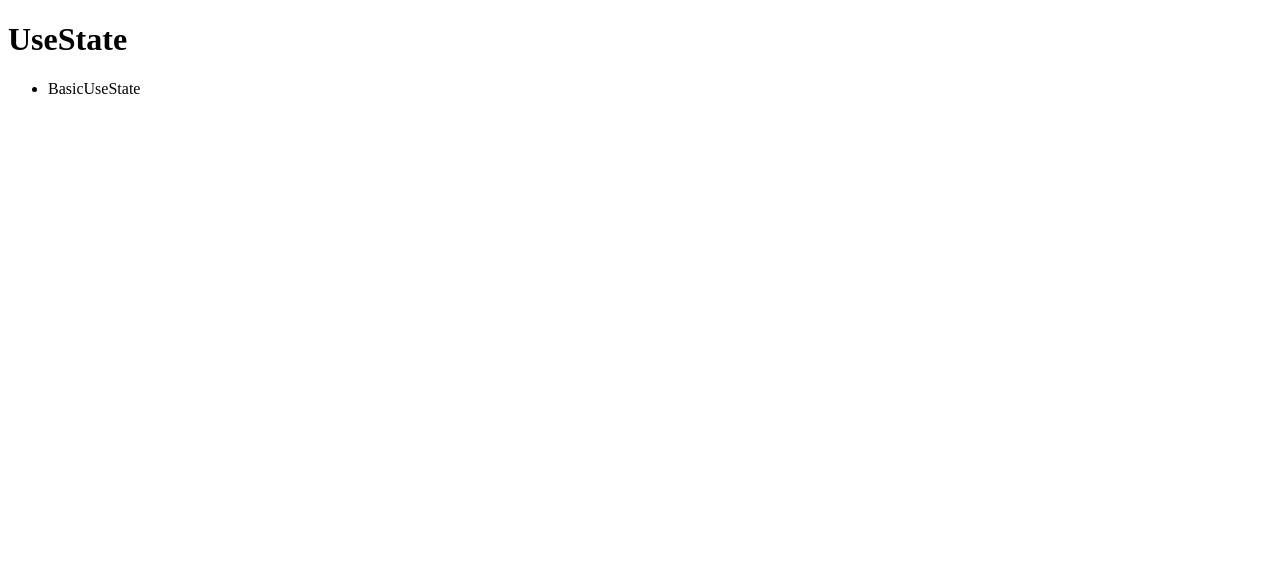
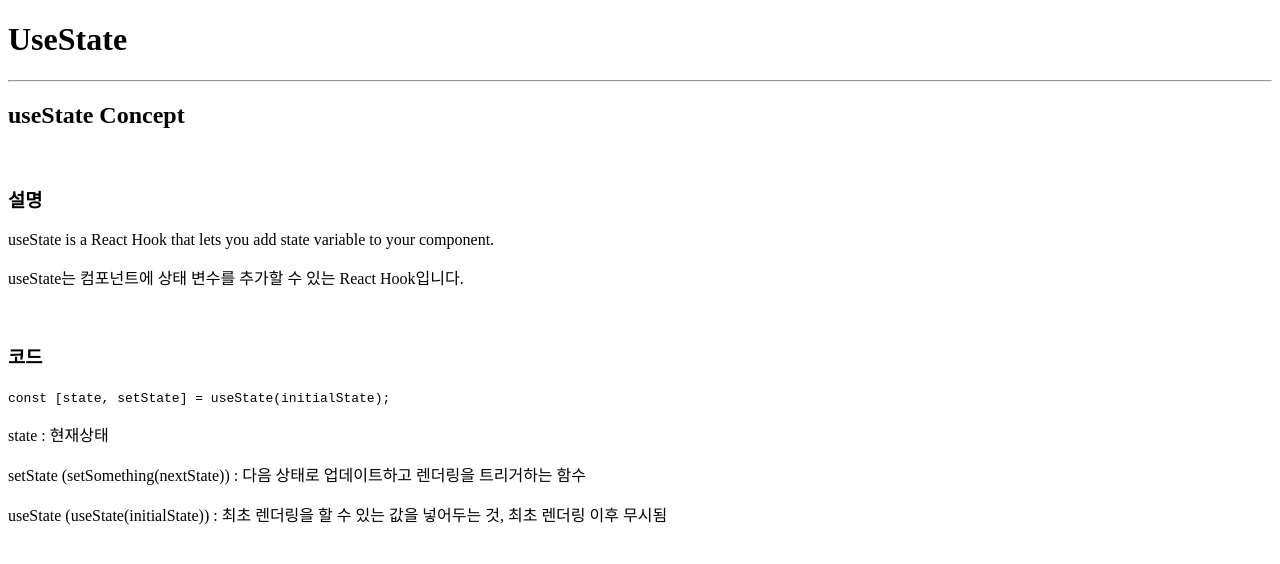
Before and after one commit to oowtl/my-react-concept, a React (Create React App) app: page /useState in a window 1280 px wide. Shown: the top 564 px of the page. Built offline with nearby package versions, Linux system fonts and the light colour scheme.

Commit message:
feat: Add useState Concept page
- useState 의 기본 개념

```diff
--- a/src/components/UseStateComponents/BasicUseState.jsx
+++ /dev/null
@@ -1,33 +0,0 @@
-import { React, useState } from "react";
-
-export default function BasicUseState() {
-  const [age, setAge] = useState(30);
-  // age = 현재 상태
-  // setAge = 상태 변경 함수
-  // useState(initialState) = 초기 상태 설정
-  const [name, setName] = useState("Developer");
-
-  const handleClickAddAge = (e) => {
-    e.preventDefault();
-    setAge((a) => age + 1); // 상태 변경 함수
-  };
-
-  const handleChangeName = (e) => {
-    e.preventDefault();
-    setName(e.target.value); // 상태 변경 함수
-  };
-
-  return (
-    <div>
-      <h2>Basic UseState</h2>
-
-      <h3>Number</h3>
-      <h4>Age : {age}</h4>
-      <button onClick={handleClickAddAge}>Add Age</button>
-
-      <h3>String</h3>
-      <h4>Name : {name}</h4>
-      <input type="text" onChange={handleChangeName} value={name}/>
-    </div>
-  );
-}
--- /dev/null
+++ b/src/pages/useState/ConceptUseStatePage.jsx
@@ -0,0 +1,21 @@
+import React from 'react'
+
+export default function ConceptUseStatePage() {
+  return (
+    <div>
+      <h2>useState Concept</h2>
+      <br />
+      <h3>설명</h3>
+      <p>useState is a React Hook that lets you add state variable to your component.</p>
+      <p>useState는 컴포넌트에 상태 변수를 추가할 수 있는 React Hook입니다.</p>
+      <br />
+      <h3>코드</h3>
+      <code>
+          const [state, setState] = useState(initialState);
+      </code>
+      <p>state : 현재상태</p>
+      <p>setState (setSomething(nextState)) : 다음 상태로 업데이트하고 렌더링을 트리거하는 함수</p>
+      <p>useState (useState(initialState)) : 최초 렌더링을 할 수 있는 값을 넣어두는 것, 최초 렌더링 이후 무시됨</p>
+    </div>
+  )
+}
--- a/src/pages/useState/UseStatePage.jsx
+++ b/src/pages/useState/UseStatePage.jsx
@@ -1,30 +1,16 @@
-import { React, useState } from "react";
+import { React } from "react";
+import {Outlet} from 'react-router-dom';
 
-import BasicUseState from "../../components/UseStateComponents/BasicUseState";
 
 export default function UseStatePages() {
-  const [guide, setGuide] = useState(null);
 
-  const handleClickGuide = (guide, e) => {
-    e.preventDefault();
-    setGuide(guide);
-  };
 
   return (
     <div>
       <h1>UseState</h1>
 
-      <ul>
-        <li
-          onClick={(e) => {
-            handleClickGuide("BasicUseState", e);
-          }}
-        >
-          BasicUseState
-        </li>
-      </ul>
-
-      {guide === "BasicUseState" && <BasicUseState />}
+      <hr />
+      <Outlet />
     </div>
   );
 }
--- a/src/router/router.js
+++ b/src/router/router.js
@@ -3,12 +3,14 @@ import {createBrowserRouter, createRoutesFromElements, Route} from 'react-router
 // pages
 import App from "../App";
 import UseStatePages from "../pages/useState/UseStatePage";
-
+import ConceptUseStatePage from '../pages/useState/ConceptUseStatePage';
 
 const router = createBrowserRouter(
     createRoutesFromElements(
       <Route path="/" element={<App />}>
-        <Route path="useState" element={<UseStatePages />} />
+        <Route path="useState" element={<UseStatePages />}>
+          <Route index element={<ConceptUseStatePage />} />
+        </Route>
       </Route>
     )
   );
```
